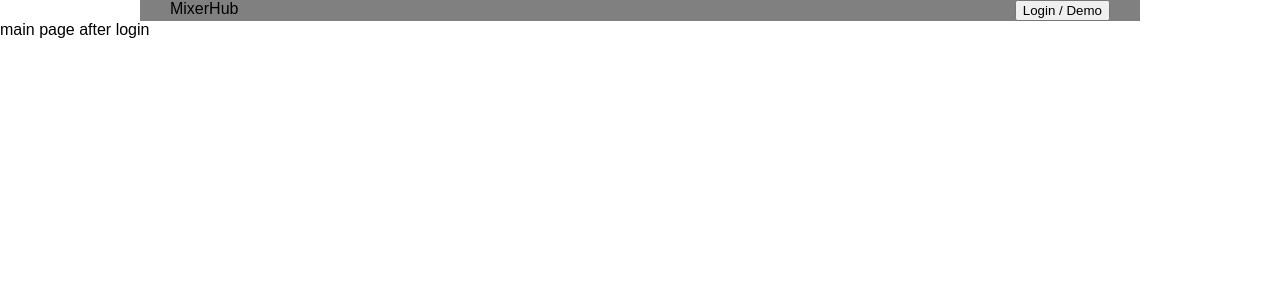
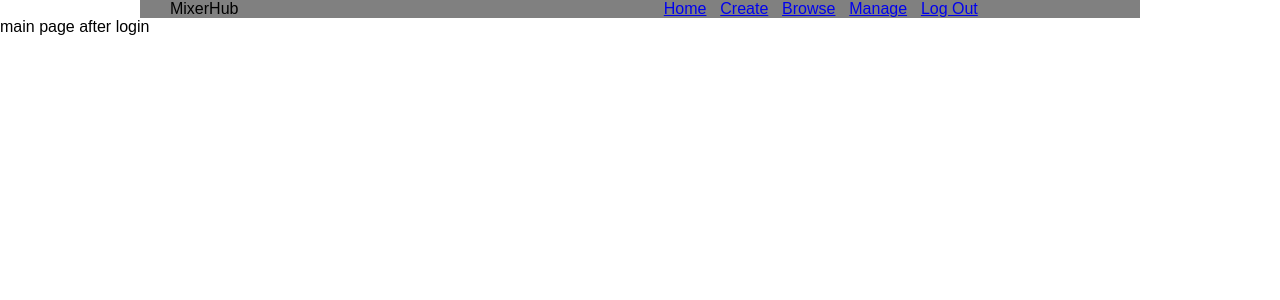
Before and after one commit to LsK101/mixer-hub-client, a React (Create React App) app: page /main in a window 1280 px wide. Shown: the top 300 px of the page. Built offline with nearby package versions, Linux system fonts and the light colour scheme.

Commit message:
navbar wireframes implemented, working links, temporary login bypass

```diff
--- a/src/views/App.js
+++ b/src/views/App.js
@@ -7,14 +7,20 @@ import CreateRecipe from './create-recipe';
 import Landing from './landing';
 import Main from './main';
 import ManageRecipes from './manage-recipes';
-import NavBar from './components/navbar';
+import LandingNavBar from './components/landing-navbar';
+import MainNavBar from './components/main-navbar';
 
 class App extends Component {
   render() {
     return (
       <Router>
       	<main>
-      		<NavBar />
+          <Route exact path="/" component={LandingNavBar} />
+          <Route exact path="/browse" component={MainNavBar} />
+          <Route exact path="/create" component={MainNavBar} />
+          <Route exact path="/main" component={MainNavBar} />
+          <Route exact path="/manage" component={MainNavBar} />
+
         	<Route exact path="/" component={Landing} />
         	<Route exact path="/browse" component={BrowseRecipes} />
         	<Route exact path="/create" component={CreateRecipe} />
--- a/src/views/components/navbar.css
+++ b/src/views/components/landing-navbar.css
@@ -1,4 +1,4 @@
-.navbar-container {
+.landing-navbar-container {
 	background-color: gray;
 	width: 100%;
 }
--- /dev/null
+++ b/src/views/components/landing-navbar.js
@@ -0,0 +1,21 @@
+import React, {Component} from 'react';
+import {BrowserRouter as Router, Link} from 'react-router-dom';
+import './landing-navbar.css';
+
+class LandingNavBar extends Component {
+  render() {
+    return (
+      	<div className="landing-navbar-container row">
+      		<div className="col-6">
+      			<span>MixerHub</span>
+      		</div>
+
+      		<div className="login-button-container col-6">
+      			<button className="login-button"><Link to="/main">Login / Demo</Link></button>
+      		</div>
+      	</div>
+    );
+  }
+}
+
+export default LandingNavBar;
--- /dev/null
+++ b/src/views/components/main-navbar.css
@@ -0,0 +1,15 @@
+.main-navbar-container {
+	background-color: gray;
+	width: 100%;
+}
+
+.nav-links {
+	padding: 0;
+	margin: 0;
+}
+
+.nav-links li {
+	display: inline;
+	padding: 0;
+	margin-left: 3%;
+}
--- /dev/null
+++ b/src/views/components/main-navbar.js
@@ -0,0 +1,27 @@
+import React, {Component} from 'react';
+import {BrowserRouter as Router, Link} from 'react-router-dom';
+import './main-navbar.css';
+
+class MainNavBar extends Component {
+  render() {
+    return (
+      	<div className="main-navbar-container row">
+      		<div className="col-6">
+      			<span>MixerHub</span>
+      		</div>
+
+      		<div className="nav-links-container col-6">
+      			<ul className="nav-links">
+              <li><Link to="/main">Home</Link></li>
+              <li><Link to="/create">Create</Link></li>
+              <li><Link to="/browse">Browse</Link></li>
+              <li><Link to="/manage">Manage</Link></li>
+              <li><Link to="/">Log Out</Link></li>
+            </ul>
+      		</div>
+      	</div>
+    );
+  }
+}
+
+export default MainNavBar;
--- a/src/views/components/navbar.js
+++ /dev/null
@@ -1,20 +0,0 @@
-import React, {Component} from 'react';
-import './navbar.css';
-
-class NavBar extends Component {
-  render() {
-    return (
-      	<div className="navbar-container row">
-      		<div className="col-6">
-      			<span>MixerHub</span>
-      		</div>
-
-      		<div className="login-button-container col-6">
-      			<button className="login-button">Login / Demo</button>
-      		</div>
-      	</div>
-    );
-  }
-}
-
-export default NavBar;
--- a/src/views/components/responsivegrid.css
+++ b/src/views/components/responsivegrid.css
@@ -3,6 +3,7 @@
 }
 
 .row {
+  min-width: 320px;
   max-width: 1000px;
   padding-left: 20px;
   padding-right: 20px;
--- a/src/views/landing.js
+++ b/src/views/landing.js
@@ -30,10 +30,6 @@ class Landing extends Component {
 
       	<section className="browse-recipes-info row">
       		<div className="col-6">
-                        <img className="logo" src="https://sunrisehouse.com/wp-content/uploads/2016/12/alcoholic-drinks.jpg" alt="various alcoholic beverages" />
-      		</div>
-
-      		<div className="col-6">
                         <h2>Discover</h2>
                         <p>
                               Discover recipes made by others. Try
@@ -41,6 +37,10 @@ class Landing extends Component {
                               like!
                         </p>
       		</div>
+
+                  <div className="col-6">
+                        <img className="logo" src="https://sunrisehouse.com/wp-content/uploads/2016/12/alcoholic-drinks.jpg" alt="various alcoholic beverages" />
+                  </div>
       	</section>
 
       	<section className="rate-recipes-info row">
@@ -59,7 +59,7 @@ class Landing extends Component {
 
       	<section className="signup-container row">
       		<form className="col-12">
-      		signup form
+      		put signup form here
       		</form>
       	</section>
       </div>
```
